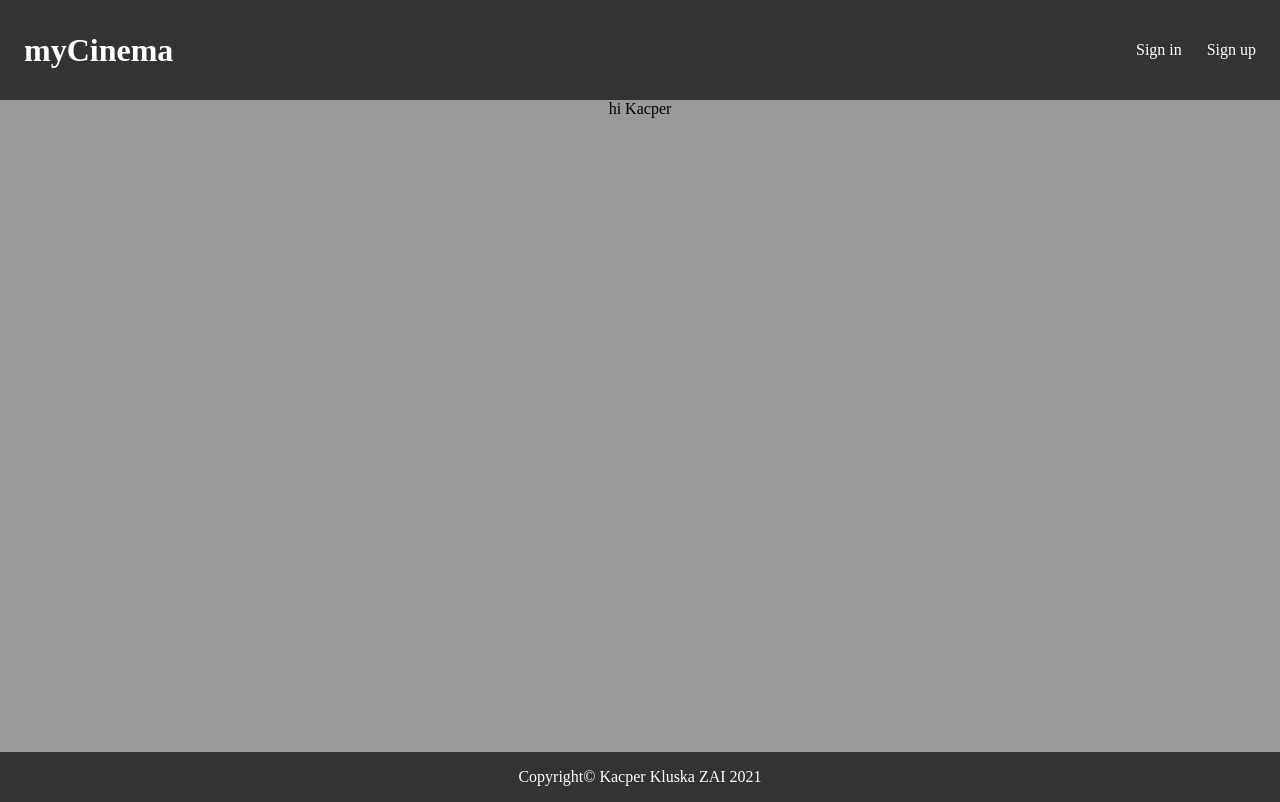
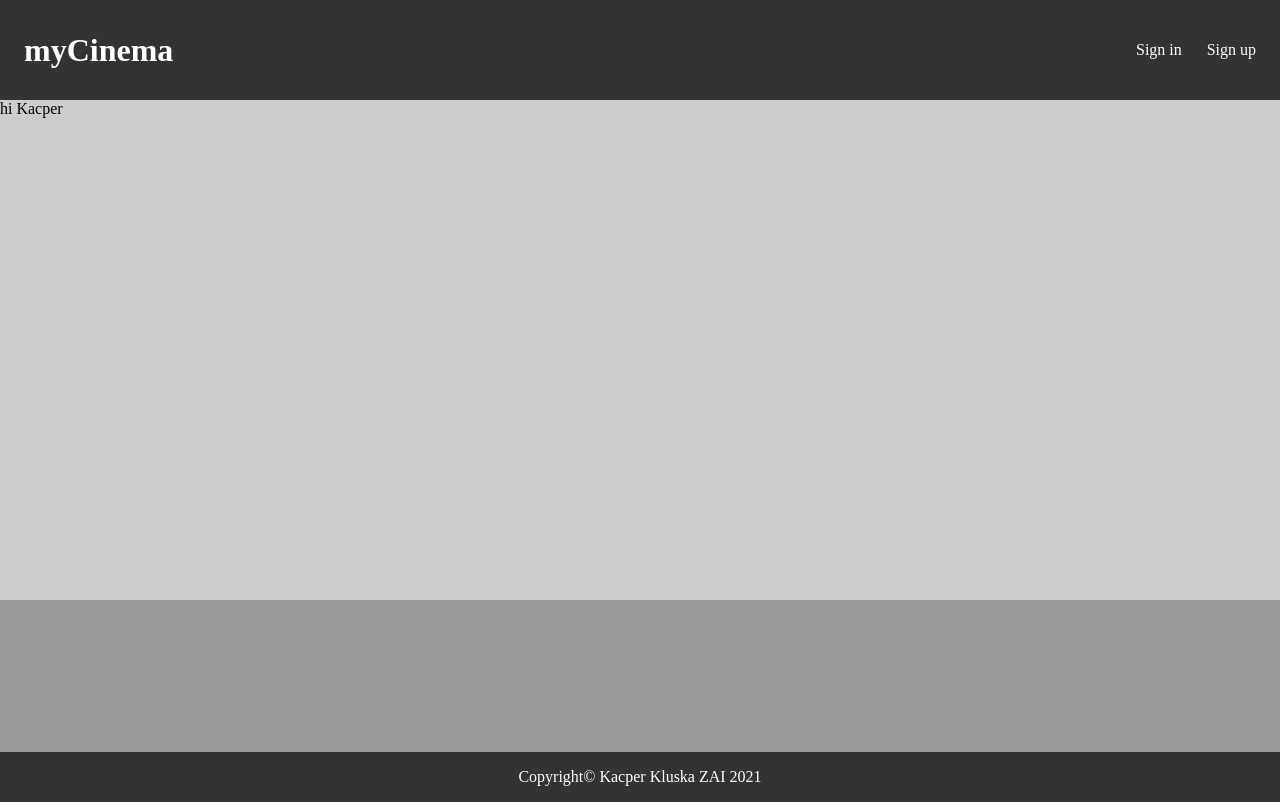
Before and after one commit to KacperKluska/mycinema_front, a React (Create React App) app: page /account in a window 1280 px wide. Built offline with nearby package versions, Linux system fonts and the light colour scheme.

Commit message:
added links to header and link style to app.scss

```diff
--- a/src/App.css
+++ b/src/App.css
@@ -8,5 +8,35 @@
   background-color: #999;
   width: 100%;
   min-height: calc(100vh - 100px - 3rem);
-  text-align: center;
+
+  display: flex;
+  flex-direction: column;
+  align-items: center;
 }
+
+.emptyContent {
+  width: 70%;
+  min-height: 500px;
+
+  display: flex;
+  flex-direction: column;
+  align-items: center;
+
+  margin: 2rem 0;
+}
+
+.content {
+  width: 100%;
+  min-height: 500px;
+
+  background-color: #ccc;
+
+  /* display: flex;
+  flex-direction: column;
+  align-items: center; */
+}
+
+.linkStyle {
+  color: white;
+  text-decoration: none;
+}
--- a/src/components/Header/Header.js
+++ b/src/components/Header/Header.js
@@ -1,4 +1,5 @@
 import { useContext } from "react";
+import { Link } from "react-router-dom";
 import { UserStatusContext } from "../Context/UserStatusContext";
 import "./style.scss";
 
@@ -14,18 +15,32 @@ export default function Header() {
 
   return (
     <header id="header">
-      <h1 id="mainLogo">myCinema</h1>
+      <Link className="linkStyle" to="/">
+        <h1 id="mainLogo">myCinema</h1>
+      </Link>
       <nav className="userStatusNavigation">
         {!userLogged && (
           <ul>
-            <li onClick={LogIn}>Sign in</li>
-            <li>Sign up</li>
+            <Link className="linkStyle" to="/login" onClick={LogIn}>
+              Sign in
+            </Link>
+            <Link className="linkStyle" to="/login">
+              Sign up
+            </Link>
+            {/* <li onClick={LogIn}>Sign in</li>
+            <li>Sign up</li> */}
           </ul>
         )}
         {userLogged && (
           <ul>
-            <li onClick={LogOut}>Account</li>
-            <li onClick={LogOut}>Log out</li>
+            <Link className="linkStyle" to="/account">
+              Account
+            </Link>
+            <Link className="linkStyle" to="/" onClick={LogOut}>
+              Log out
+            </Link>
+            {/* <li>Account</li>
+            <li onClick={LogOut}>Log out</li> */}
           </ul>
         )}
       </nav>
```
